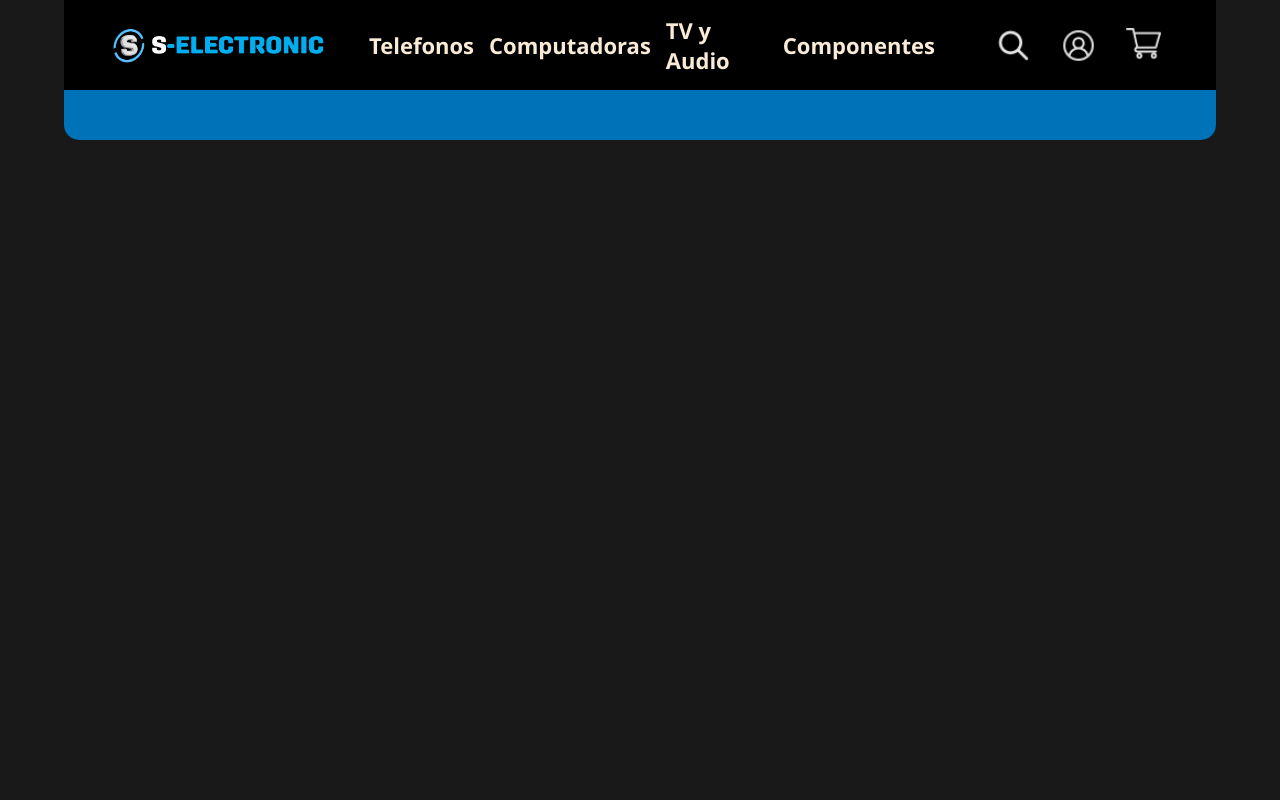
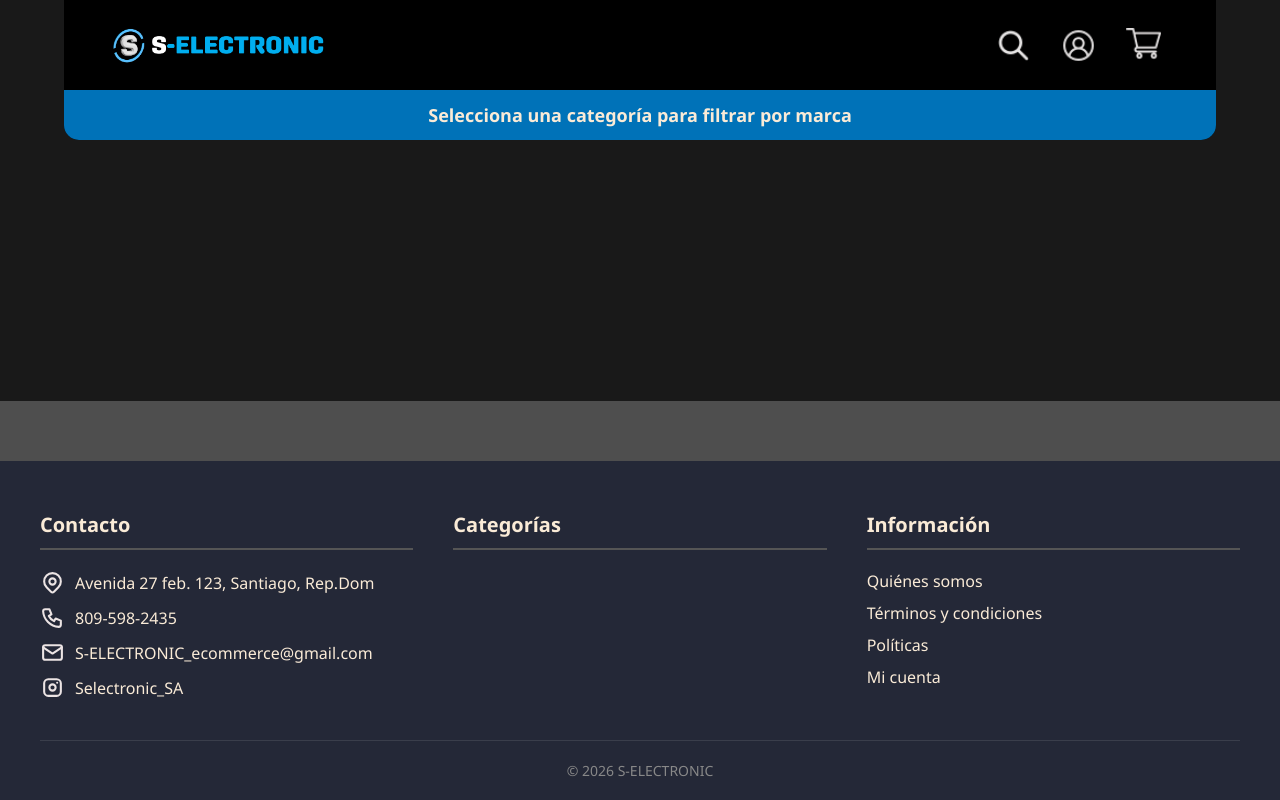
Before and after one commit to carlosmartinez050/S-electronic-Proyect, a Django app: page / in a window 1280 px wide. Run offline with Django 5.2, Linux system fonts and the light colour scheme; data that the repository does not hold is empty.

Commit message:
el footer esta estructurado y estilizado, pendiente solo la columna Informacion

```diff
--- a/shop/admin.py
+++ b/shop/admin.py
@@ -89,6 +89,7 @@ class MarcaAdmin(admin.ModelAdmin):
 class ProductoAdmin(admin.ModelAdmin):
     list_display = [
         'nombre',
+        'sku',
         'marca',
         'categoria',
         'precio',
--- a/shop/context_processors.py
+++ b/shop/context_processors.py
@@ -1,4 +1,6 @@
 from .models import Categoria
+
+# Context processors para pasar las categorías a todas las plantillas, osea a todo el sitio.
 
 def consulta_categorias(request):        #consulta las categorias desde la DB para renderizarlas en el header.
     categorias = Categoria.objects.all()
--- a/shop/urls.py
+++ b/shop/urls.py
@@ -1,8 +1,20 @@
 from django.urls import path
 from . import views
 
+app_name = 'shop'
+
 urlpatterns = [
-   path('', views.vistaPrincipalProductos, name='vistaPrincipalProductos'),
-   # path('productos/<int:categoria_id>/', views.consultaProductoCategoria, name='consultaProductoCategoria' ),
-   path('detalle_producto/<int:producto_id>/', views.detalle_producto, name='detalle_producto')
+    # Home
+    path('', views.vistaPrincipalProductos, name='home'),
+
+    # Detalle de producto (usa slug)
+   #  path('producto/<slug:slug>/', views.detalle_producto, name='detalle_producto'),
+
+    # Categoría (muestra todos los productos de esa categoría)
+    path('categoria/<slug:slug>/', views.categoria_detalle, name='categoria_detalle'),
+
+    # Categoría + Marca (filtra por ambos)
+    path('categoria/<slug:categoria_slug>/<slug:marca_slug>/',
+         views.categoria_marca_detalle,
+         name='categoria_marca_detalle'),
 ]
--- a/shop/views.py
+++ b/shop/views.py
@@ -1,24 +1,105 @@
 from django.shortcuts import render, get_object_or_404
-from . models import Categoria, Producto
+from . models import Categoria, Producto, Marca
 
 
 # Create your views here.
+def vistaPrincipalProductos(request):
+    """
+    Home - Muestra productos de TODAS las categorías
+    Barra azul: VACÍA
+    """
+    # Productos destacados (de todas las categorías)
+    productos_destacados = Producto.objects.filter(
+        activo=True,
+        destacado=True,
+        stock__gt=0
+    ).select_related('categoria', 'marca').order_by('-fecha_creacion')[:8]
 
-def vistaPrincipalProductos(request):   #funcion a pagina principal
-    productos = Producto.objects.all()
-    return render(request, 'base.html', {"productos": productos})
+    # Productos nuevos (de todas las categorías)
+    productos_nuevos = Producto.objects.filter(
+        activo=True,
+        nuevo=True,
+        stock__gt=0
+    ).select_related('categoria', 'marca').order_by('-fecha_creacion')[:8]
 
-# def consultaProductoCategoria(request, categoria_id):
-#     productos_categoria = Producto.objects.filter(categoria_id = categoria_id)
-#     print(productos_categoria)
-#     return render(request, 'base.html', {"productos": productos_categoria})
+    # Productos recientes (de todas las categorías)
+    productos_recientes = Producto.objects.filter(
+        activo=True,
+        stock__gt=0
+    ).select_related('categoria', 'marca').order_by('-fecha_creacion')[:20]
+
+    return render(request, 'base.html', {
+        'productos': productos_recientes,  # ← Mostrar recientes en el cuerpo principal
+        'productos_destacados': productos_destacados,
+        'productos_nuevos': productos_nuevos,
+        'productos_recientes': productos_recientes,
+        # ← NO pasamos 'marcas' ni 'categoria'
+    })
 
 
-def detalle_producto(request, producto_id):
-    detalle_producto = get_object_or_404(Producto, id=producto_id)
-    return render(request, "shop_Template/detalle_producto.html", {
-        'detalle_producto': detalle_producto
+def categoria_detalle(request, slug):
+    """
+    Muestra productos de una categoría específica
+    URL: /categoria/telefonos/
+    """
+    categoria = get_object_or_404(Categoria, slug=slug, activo=True)
+
+    # Marcas que tienen productos en esta categoría
+    marcas = Marca.objects.filter(
+        productos__categoria=categoria,
+        productos__activo=True,
+        activo=True
+    ).distinct().order_by('orden', 'nombre')
+
+    # Productos de esta categoría
+    productos = Producto.objects.filter(
+        categoria=categoria,
+        activo=True,
+        stock__gt=0
+    ).select_related('categoria', 'marca').order_by('-destacado', '-fecha_creacion')
+
+    return render(request, 'base.html', {
+        'categoria': categoria,
+        'marcas': marcas,  # ← Para la barra azul
+        'productos': productos,
     })
+
+def categoria_marca_detalle(request, categoria_slug, marca_slug):
+    """
+    Filtra productos por categoría Y marca
+    URL: /categoria/telefonos/samsung/
+    """
+    categoria = get_object_or_404(Categoria, slug=categoria_slug, activo=True)
+    marca = get_object_or_404(Marca, slug=marca_slug, activo=True)
+
+    # Todas las marcas de esta categoría (para la barra azul)
+    marcas = Marca.objects.filter(
+        productos__categoria=categoria,
+        productos__activo=True,
+        activo=True
+    ).distinct().order_by('orden', 'nombre')
+
+    # Productos filtrados por categoría Y marca
+    productos = Producto.objects.filter(
+        categoria=categoria,
+        marca=marca,
+        activo=True,
+        stock__gt=0
+    ).select_related('categoria', 'marca').order_by('-destacado', '-fecha_creacion')
+
+    return render(request, 'base.html', {
+        'categoria': categoria,
+        'marca_seleccionada': marca,  # ← Para resaltar en la barra
+        'marcas': marcas,
+        'productos': productos,
+    })
+
+
+# def detalle_producto(request, producto_id):
+#     detalle_producto = get_object_or_404(Producto, id=producto_id)
+#     return render(request, "shop_Template/detalle_producto.html", {
+#         'detalle_producto': detalle_producto
+#     })
 
 
 
--- a/static/css/footer.css
+++ b/static/css/footer.css
@@ -1,9 +1,82 @@
 
-.footer-container{
-    width: 100%;
-    height: 100px;
-    background-color: rgb(36, 40, 55);
+/* ===== CONTENEDOR PRINCIPAL DEL FOOTER ===== */
+.footer {
+    background-color: rgb(36, 40, 55);  /* Tu color oscuro */
+    color: antiquewhite;
+    padding: 50px 20px 20px;            /* Espaciado vertical y horizontal */
+    margin-top: 60px;
+
+}
+
+/* ===== CONTENEDOR DE LAS 3 COLUMNAS ===== */
+.footer-container {
+    width: 100%;                        /* Ocupa todo el ancho */
+    max-width: 1200px;                  /* Límite máximo de ancho */
+    margin: 0 auto;                     /* Centra el contenedor */
+
+    display: flex;                      /* Activa flexbox */
+    justify-content: space-around;      /* Distribuye espacio entre columnas */
+    align-items: flex-start;            /* Alinea columnas arriba (no al centro) */
+    flex-wrap: wrap;                    /* Si no caben, se apilan */
+    gap: 40px;                          /* Espacio entre columnas */
+
+    padding-bottom: 30px;               /* Espacio antes de la línea */
+    border-bottom: 1px solid rgba(255, 255, 255, 0.1); /*Línea divisoria sutil */
+
+}
+
+/* ===== CADA COLUMNA ===== */
+.footer-column, .contact-list {
+    flex: 1;                            /* Cada columna ocupa igual espacio */
+    min-width: 200px;                   /* Ancho mínimo antes de apilarse */
+    list-style: none;
+
+}
+
+/* === COLUMNA PARA LAS CATEGORIAS === */
+.footer-categories, .footer-category-link {
     display: flex;
-    justify-content: center;
+    flex-direction: column;
+    gap: 10px;
+    text-decoration: none;
+    color: antiquewhite;
+}
+
+
+/* === COLUMNA ¨INFORMACION¨ === */
+.footer-legal .footer-link {
+    display: block;
+    margin-bottom: 10px;
+    text-decoration: none;
+    color: antiquewhite;
+}
+
+/* ===== ESTILOS INTERNOS DE LAS COLUMNAS ===== */
+h3 {
+    margin-bottom: 20px;
+    font-size: 20px;
+    border-bottom: 2px solid #555;     /* Línea debajo del título */
+    padding-bottom: 10px;
+}
+
+li {
+    margin-bottom: 10px;                /* Espacio entre elementos de la lista */
+    font-size: 16px;
+    display: flex;
     align-items: center;
+    gap: 10px;
 }
+
+/* ==== iconos ==== */
+.direccion-icon, .contact-icon, .mail-icon, .instagram-icon {
+    width: 25px;
+}
+
+
+/* ===== COPYRIGHT ===== */
+.footer-bottom {
+    text-align: center;
+    padding-top: 20px;
+    color: #888;
+    font-size: 14px;
+}
--- a/static/css/header.css
+++ b/static/css/header.css
@@ -17,6 +17,8 @@
     display: flex;
 
 }
+
+/* "header" barra azul  */
 .div-header2{
     width: 100%;
     height: 50px;
@@ -30,7 +32,15 @@
 
 }
 
+/* "header" barra azul-mensaje barra  */
+.mensaje-barra{
+    color: antiquewhite;
+    font-size: 18px;
+    font-weight: 600;
+}
 
+
+/* Contenedor logo Pagina "S-Electronic" */
 .container-logo{
     width: 300px;
     height: 100%;
@@ -41,13 +51,13 @@
     /* background-color: cadetblue; */
 }
 
-
+/* imagen Pagina "S-Electronic" */
 .img-logo{
     width: 250px;
     height: 55px;
-    /* background-color: chocolate; */
 }
 
+/* logo "S-Electronic" */
 .logo-S-electronic{
     width: 100%;
     height: 100%;
@@ -75,6 +85,7 @@
     display: flex;
     justify-content: center;
     align-items: center;
+    text-decoration: none;
 }
 
 
--- a/templates/base.html
+++ b/templates/base.html
@@ -1,3 +1,99 @@
+{% load static %} <!-- load static es necesario para usar archivos estáticos como CSS e imágenes  -->
+
+<!DOCTYPE html>
+<html lang="es">
+<head>
+    <meta charset="UTF-8">
+    <meta name="viewport" content="width=device-width, initial-scale=1.0">
+
+    <!-- Título dinámico por página -->
+    <title>{% block title %}S-ELECTRONIC{% endblock %}</title>
+
+    <!-- CSS base que se carga en todas las páginas -->
+    <link rel="stylesheet" href="{% static 'css/base.css' %}">
+    <link rel="stylesheet" href="{% static 'css/header.css' %}">
+    <link rel="stylesheet" href="{% static 'css/shopping_cart.css' %}">
+    <link rel="stylesheet" href="{% static 'css/footer.css' %}">
+    <link rel="stylesheet" href="{% static 'fontawesome/css/all.min.css' %}"> <!-- FontAwesome para íconos -->
+
+    <!-- CSS adicional que cada página puede agregar -->
+    {% block extra_css %}{% endblock %}  <!-- block para agregar CSS extra en páginas hijas, solo hay que definir los links dentro de este bloque -->
+</head>
+<body>
+    <!-- ============================================ -->
+    <!-- HEADER: Se muestra en TODAS las páginas     -->
+    <!-- ============================================ -->
+    <header>
+        {% include "partials/header.html" %}
+    </header>
+
+    <!-- ============================================ -->
+    <!-- CONTENIDO PRINCIPAL: Cambia por página      -->
+    <!-- ============================================ -->
+    <main class="container_main">
+        <!-- Este bloque está VACÍO a propósito -->
+        <!-- Cada página hijo lo llenará con su contenido -->
+        {% block content %}
+          {% comment %} {% include "partials/card_product.html" %} {% endcomment %} {# Comentado intencionalmente, este no es el metodo que se utilizara #}
+        {% endblock %}
+    </main>
+
+    <!-- ============================================ -->
+    <!-- FOOTER: Se muestra en TODAS las páginas     -->
+    <!-- ============================================ -->
+    <footer>
+        {% include "partials/footer.html" %}
+    </footer>
+
+    <!-- ============================================ -->
+    <!-- MODAL DEL CARRITO: Flotante, siempre visible -->
+    <!-- ============================================ -->
+    {% include "shopping_cart_Template/shopping_cart.html" %}
+
+    <!-- JavaScript base -->
+    <script src="{% static 'js/shopping_cart.js' %}"></script>
+
+    <!-- JavaScript adicional por página -->
+    {% block extra_js %}{% endblock %}
+</body>
+</html>
+
+
+
+
+
+
+
+
+
+
+
+
+
+
+
+
+
+
+
+
+
+
+
+
+
+
+
+
+
+
+
+
+
+{% comment %} codigo viejo, sujeto a eliminar {% endcomment %}
+
+{% comment %}
+
 {% load static %}
 {% csrf_token %}
 
@@ -12,6 +108,10 @@
     {% comment %} <link rel="stylesheet" href="{% static 'css/card_product.css' %}"> {% endcomment %}
 
     {% comment %} <link href="{% static 'fontawesome/css/all.min.css' %}" rel="stylesheet"> {% endcomment %}
+
+
+    {% comment %}
+
    <title>{% block title %}S-ELECTRONIC{% endblock %}</title>
 
    {% block extra_css %}
@@ -45,3 +145,5 @@
 <script src="{% static 'js/shopping_cart.js' %}"></script>
 </body>
 </html>
+
+{% endcomment %}
--- a/templates/partials/card_product.html
+++ b/templates/partials/card_product.html
@@ -49,7 +49,7 @@
                 <!-- Botones de acción -->
                 <div class="product-actions">
                     <button class="btn-carrito" onclick='agregarProducto({{ product.id }})'>Agregar al carrito</button>
-                    <a href="{% url 'detalle_producto' product.id %}" class="btn-details">Ver detalles</a>
+                    {% comment %} <a href="{% url 'detalle_producto' product.id %}" class="btn-details">Ver detalles</a> {% endcomment %}
                 </div>
             </div>
         </div>
--- /dev/null
+++ b/templates/partials/footer.html
@@ -0,0 +1,41 @@
+{% load static %}
+
+<div class="footer">
+  <div class="footer-container">
+    <!-- Columna 1 -->
+    <div class="footer-column">
+      <h3>Contacto</h3>
+      <ul class="contact-list">
+        <li> <img src="{% static  'img/svg-iconos/icon-direction.svg' %}" alt="direccion" class="direccion-icon"> Avenida 27 feb. 123, Santiago, Rep.Dom </li>
+        <li> <img src="{% static 'img/svg-iconos/phone.svg' %}" alt="Teléfono" class="contact-icon"> 809-598-2435 </li>
+        <li> <img src="{% static 'img/svg-iconos/mail.svg' %}" alt="Email" class="mail-icon"> S-ELECTRONIC_ecommerce@gmail.com </li>
+        <li> <img src="{% static 'img/svg-iconos/instagram.svg' %}" alt="instagram" class="instagram-icon"> Selectronic_SA </li>
+      </ul>
+    </div>
+
+    <!-- Columna 2 -->
+    <div class="footer-column">
+      <h3>Categorías</h3>
+      <div class="footer-categories">
+        {% for cat in categorias %}
+            <a href="{% url 'shop:categoria_detalle' cat.slug %}" class="footer-category-link">
+                {{ cat.nombre }}
+            </a>
+        {% endfor %}
+      </div>
+    </div>
+
+    <!-- Columna 3: Información/Legal -->
+    <div class="footer-column footer-legal">
+        <h3>Información</h3>
+        <a href="#" class="footer-link">Quiénes somos</a>
+        <a href="#" class="footer-link">Términos y condiciones</a>
+        <a href="#" class="footer-link">Políticas</a>
+        <a href="#" class="footer-link">Mi cuenta</a>
+    </div>
+  </div>
+
+  <div class="footer-bottom">
+    <p>&copy; 2026 S-ELECTRONIC</p>
+  </div>
+</div>
--- a/templates/partials/header.html
+++ b/templates/partials/header.html
@@ -1,43 +1,54 @@
-
 {% load static %}
 
-
-
 <div class="header-partials" id="header-partials">
+    <!-- PARTE SUPERIOR (siempre visible) -->
     <div class="div-header1">
         <div class="container-logo">
-            <a href="{% url 'vistaPrincipalProductos' %}" class="img-logo">
-                <img src="{% static 'img/S-ELECTRONIC-LOGO.png' %}" alt="Logo S-ELECTRONIC" class="logo-S-electronic">
+            <a href="{% url 'shop:home' %}" class="img-logo">
+                <img src="{% static 'img/img-iconos/S-ELECTRONIC-LOGO.png' %}" alt="Logo" class="logo-S-electronic">
             </a>
         </div>
+
+        <!-- CATEGORÍAS PADRE -->
         <div class="class-label-tag">
-            <label class="tags-label">Telefonos</label>
-            <label class="tags-label">Computadoras</label>
-            <label class="tags-label">TV y Audio</label>
-            <label class="tags-label">Componentes</label>
+            {% for cat in categorias %}
+                <a href="{% url 'shop:categoria_detalle' cat.slug %}"
+                   class="tags-label {% if categoria and categoria.id == cat.id %}activa{% endif %}">
+                    {{ cat.nombre }}
+                </a>
+            {% endfor %}
         </div>
-        <div class="container_icons" id="container_icons">
 
+        <div class="container_icons">
             <div class="container-image-icon" id="container-logo-search-input">
-                <img src="{% static 'img/icon-search.png' %}" alt="" class="icon-search" id="icon-search">
+                <img src="{% static 'img/img-iconos/icon-search.png' %}" alt="" class="icon-search" id="icon-search">
             </div>
 
             <div class="container-image-icon">
-                <img src="{% static 'img/icon-usuario.png' %}" alt="" class="icon-usuario">
+                <img src="{% static 'img/img-iconos/icon-usuario.png' %}" alt="" class="icon-usuario">
             </div>
 
             <div class="container-image-icon" id="icon-carrito">
-                <img src="{% static 'img/icon-carrito.png' %}" alt="" class="icon-carrito">
+                <img src="{% static 'img/img-iconos/icon-carrito.png' %}" alt="" class="icon-carrito">
             </div>
-
         </div>
     </div>
 
+    <!-- BARRA AZUL (solo si hay categoría seleccionada) -->
     <div class="div-header2">
-        {% comment %} {%for categoria in categorias%}
-        <div class="container-ancor-categoria">
-            <a href="{% url 'consultaProductoCategoria' categoria.id%}" class="ancor-categoria">{{categoria.nombre}}</a>
-        </div>
-        {%endfor%} {% endcomment %}
+        {% if categoria and marcas %}
+            <!-- Usuario hizo clic en una categoría, mostramos sus marcas -->
+            {% for marca in marcas %}
+                <div class="container-ancor-categoria">
+                    <a href="{% url 'shop:categoria_marca_detalle' categoria.slug marca.slug %}"
+                       class="ancor-categoria {% if marca_seleccionada and marca_seleccionada.id == marca.id %}activa{% endif %}">
+                        {{ marca.nombre }}
+                    </a>
+                </div>
+            {% endfor %}
+        {% else %}
+            <!-- Home: barra vacía o mensaje -->
+            <p class="mensaje-barra">Selecciona una categoría para filtrar por marca</p>
+        {% endif %}
     </div>
 </div>
```
Also changed, not shown: shop/models.py (+7 -5 lines), README.md, static/img/img-iconos/S-ELECTRONIC-LOGO.png (renamed from static/img/S-ELECTRONIC-LOGO.png), static/img/img-iconos/icon-carrito.png (renamed from static/img/icon-carrito.png), static/img/img-iconos/icon-search.png (renamed from static/img/icon-search.png), static/img/img-iconos/icon-usuario.png (renamed from static/img/icon-usuario.png), static/img/svg-iconos/icon-direction.svg (added), static/img/svg-iconos/instagram.svg (added), static/img/svg-iconos/mail.svg (added), static/img/svg-iconos/phone.svg (added).
